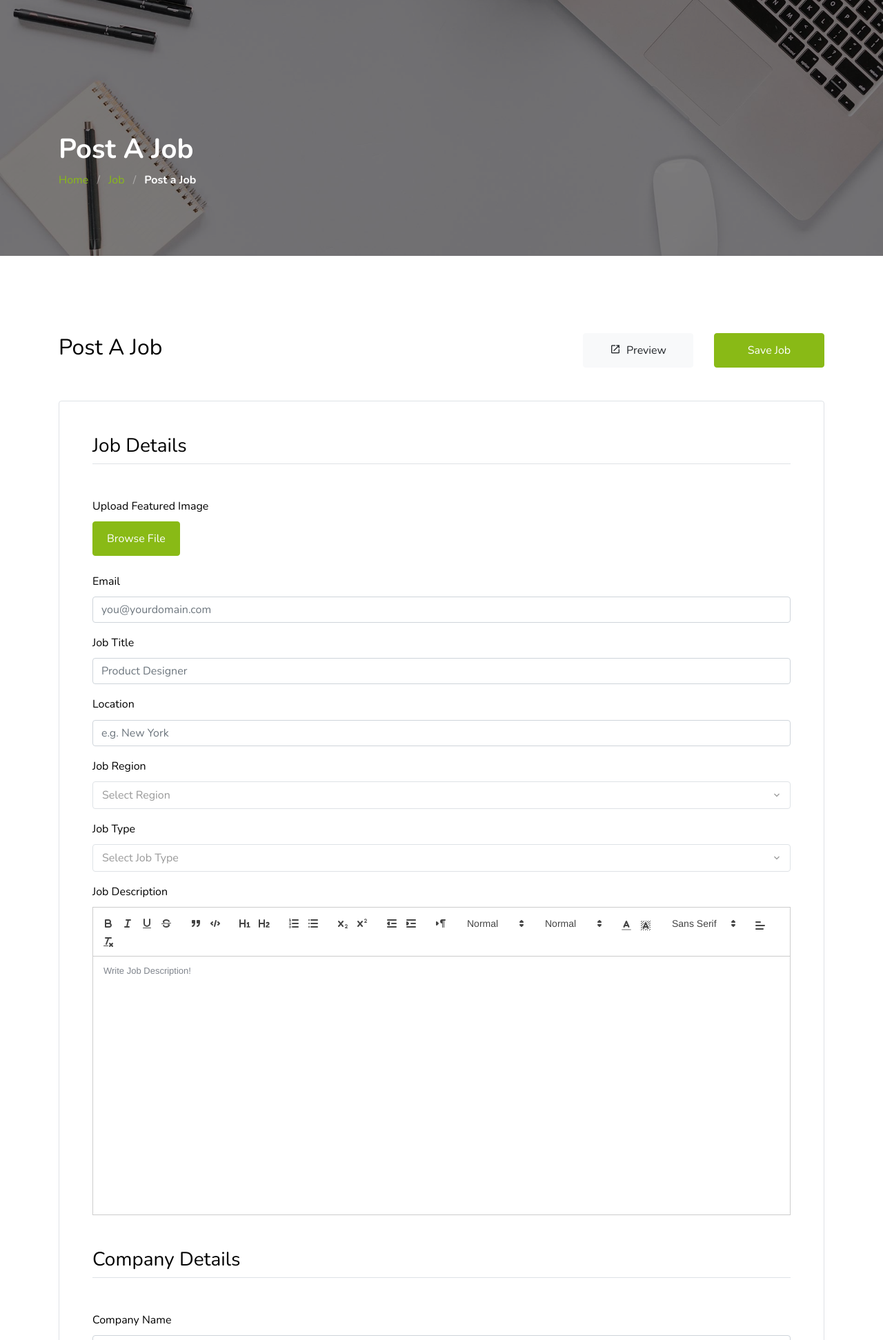
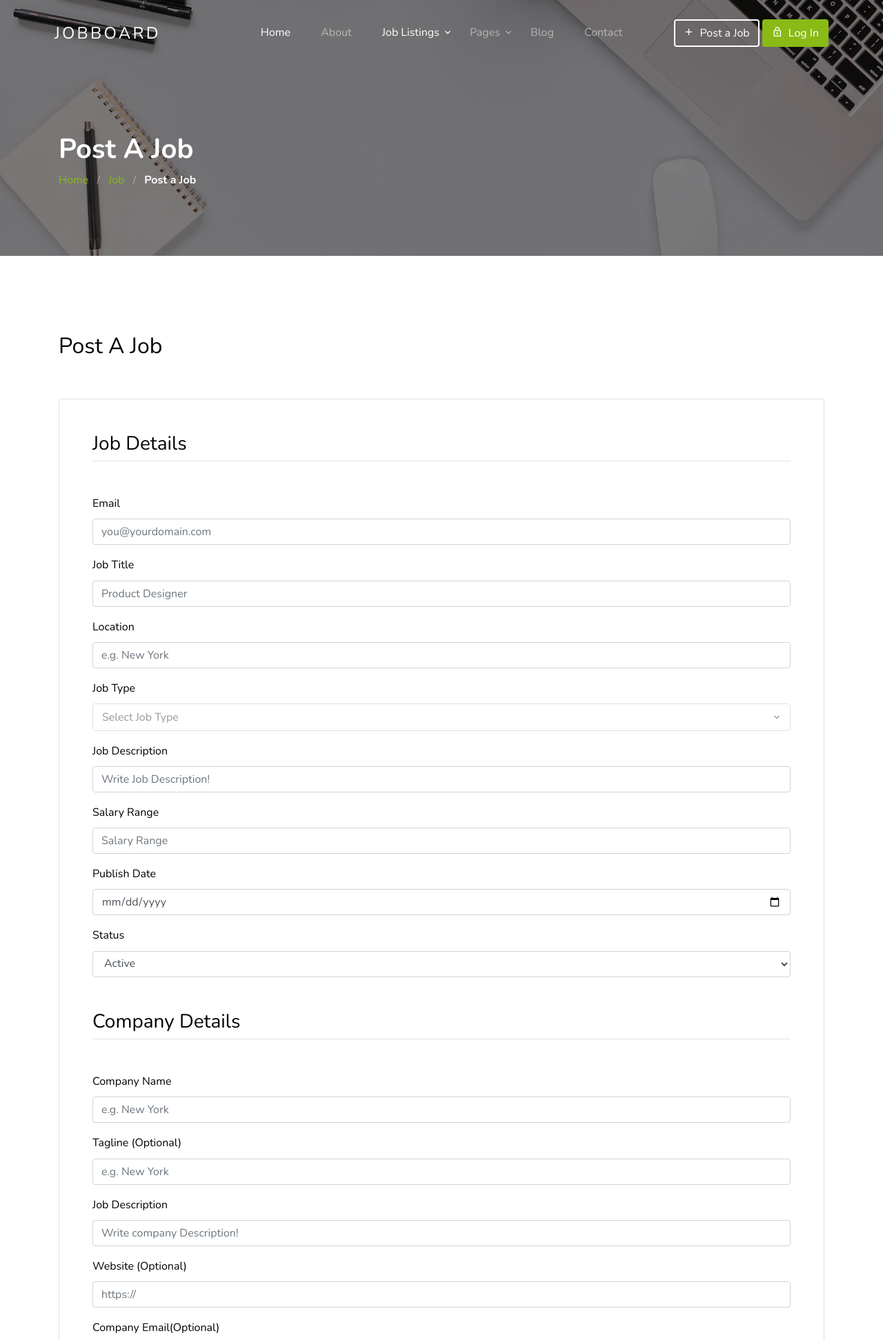
Before and after one commit to Miyilin2003/workhub, a Flask app: page /postjob in a window 1280 px wide. Shown: the top 1943 px of the page at 69% size. Run offline with Flask 3, Linux system fonts and the light colour scheme; some libraries are stand-ins or nearby versions; some web fonts are replaced.

Commit message:
简历创建和job发布

```diff
--- a/app.py
+++ b/app.py
@@ -10,8 +10,8 @@ import requests
 app = Flask(__name__)
 app.secret_key = 'your_secret_key'
 app.config['UPLOAD_FOLDER'] = 'uploads/'
-# 将040428改为自己的数据库密码，将jobseeking改为自己的数据库名
-app.config['SQLALCHEMY_DATABASE_URI'] = 'mysql+pymysql://root:040428@localhost/jobseeker'
+# 将040428改为自己的数据库密码，将jobseeker改为自己的数据库名
+app.config['SQLALCHEMY_DATABASE_URI'] = 'mysql+pymysql://root:152668@localhost/jobseeker'
 app.config['SQLALCHEMY_TRACK_MODIFICATIONS'] = False
 
 db = SQLAlchemy(app)
@@ -56,29 +56,22 @@ class Resume(db.Model):
 
 class Job(db.Model):
     __tablename__ = 'jobs'
-    job_id = db.Column(db.String(255), primary_key=True)
+    job_id = db.Column(db.Integer, primary_key=True, autoincrement=True)
     publisher_id = db.Column(db.String(255), db.ForeignKey('users.user_id'))
     email = db.Column(db.String(255))
     job_title = db.Column(db.String(255))
     job_location = db.Column(db.String(255))
-    job_region = db.Column(db.String(255))
+    salary_range = db.Column(db.String(255))
+    publish_date = db.Column(db.Date)
+    status = db.Column(db.Boolean)
     job_type = db.Column(db.Enum('Part Time', 'Full Time'))
     job_description = db.Column(db.Text)
     company_name = db.Column(db.String(255))
     company_tagline = db.Column(db.String(255), nullable=True)
     company_description = db.Column(db.Text, nullable=True)
     company_website = db.Column(db.String(255), nullable=True)
-    company_website_fb = db.Column(db.String(255), nullable=True)
-    company_website_tw = db.Column(db.String(255), nullable=True)
-    company_website_li = db.Column(db.String(255), nullable=True)
-    featured_image = db.Column(db.String(255), nullable=True)
-    company_logo = db.Column(db.String(255), nullable=True)
-    description = db.Column(db.Text)
-    requirements = db.Column(db.Text)
-    salary_range = db.Column(db.String(255))
-    location = db.Column(db.String(255))
-    publish_date = db.Column(db.Date)
-    status = db.Column(db.Boolean)
+    company_email = db.Column(db.String(255), nullable=True)
+
 
 class JobApplication(db.Model):
     __tablename__ = 'job_applications'
@@ -154,6 +147,7 @@ def login():
         if user and check_password_hash(user.password, password):
             session['username'] = user.username
             session['identify'] = user.identify
+            session['user_id'] = user.user_id
             if session['identify'] == 'JobSeeker':
                 return redirect(url_for('resume'))
             elif session['identify'] == 'HumanResource':
@@ -175,45 +169,38 @@ def postjobaction():
         email = request.form['email']
         job_title = request.form['job_title']
         job_location = request.form['job_location']
-        job_region = request.form['job_region']
         job_type = request.form['job_type']
         job_description = request.form.get('job_description')
+        salary_range = request.form.get('salary_range',None)
+        publish_date = request.form.get('publish_date')
+        status = request.form.get('status')
+        # 将 'status' 转换为布尔类型
+        if status is not None:
+            status = status.lower() in ['true', '1', 'yes', 'on']
+        else:
+            status = False  # 默认值可以根据需求设置
         company_name = request.form['company_name']
-        company_tagline = request.form.get('company_tagline')
-        company_description = request.form.get('company_description')
-        company_website = request.form.get('company_website')
-        company_website_fb = request.form.get('company_website_fb')
-        company_website_tw = request.form.get('company_website_tw')
-        company_website_li = request.form.get('company_website_li')
-        featured_image = request.files['featured_image'].filename
-        company_logo = request.files['company_logo'].filename
-
+        company_tagline = request.form.get('company_tagline',None)
+        company_description = request.form.get('company_description',None)
+        company_website = request.form.get('company_website',None)
+        company_email = request.form.get('company_email',None)
         new_job = Job(
-            job_id=str(1),
-            publisher_id=None,
+            publisher_id=session['user_id'],
             email=email,
             job_title=job_title,
             job_location=job_location,
-            job_region=job_region,
+            salary_range = salary_range,
+            publish_date=publish_date,
+            status  = status,
             job_type=job_type,
             job_description=job_description,
             company_name=company_name,
             company_tagline=company_tagline,
             company_description=company_description,
             company_website=company_website,
-            company_website_fb=company_website_fb,
-            company_website_tw=company_website_tw,
-            company_website_li=company_website_li,
-            featured_image=featured_image,
-            company_logo=company_logo,
-            description="1",
-            requirements="1",
-            salary_range="1",
-            location="1",
-            publish_date="03/01/01",
-            status=True
+            company_email=company_email,
         )
-        # i+=1
+
         db.session.add(new_job)
         db.session.commit()
         return render_template('post-job.html')
--- a/create_database.py
+++ b/create_database.py
@@ -4,7 +4,7 @@ from db import create_sql
 # MySQL连接参数
 host = 'localhost'
 user = 'root'
-password = '040428'
+password = '152668'
 database_name = 'jobseeker'
 
 # 创建数据库连接
@@ -13,7 +13,7 @@ connection = pymysql.connect(host=host, user=user, password=password)
 try:
     with connection.cursor() as cursor:
         # 创建数据库
-        cursor.execute(f"CREATE DATABASE IF NOT EXISTS {database_name}")
+        cursor.execute(f"CREATE DATABASE IF NOT EXISTS {database_name} CHARACTER SET utf8mb4 COLLATE utf8mb4_unicode_ci")
         print(f"Database '{database_name}' created or already exists.")
 finally:
     connection.close()
--- a/templates/post-job.html
+++ b/templates/post-job.html
@@ -33,7 +33,53 @@
         </div>
         <div class="site-mobile-menu-body"></div>
     </div> <!-- .site-mobile-menu -->
+    <header class="site-navbar mt-3">
+        <div class="container-fluid">
+          <div class="row align-items-center">
+            <div class="site-logo col-6"><a href="index.html">JobBoard</a></div>
 
+            <nav class="mx-auto site-navigation">
+              <ul class="site-menu js-clone-nav d-none d-xl-block ml-0 pl-0">
+                <li><a href="index.html" class="nav-link active">Home</a></li>
+                <li><a href="about.html">About</a></li>
+                <li class="has-children">
+                  <a href="job-listings.html" class="active">Job Listings</a>
+                  <ul class="dropdown">
+                    <li><a href="job-single.html">Job Single</a></li>
+                    <li><a href="post-job.html" class="active">Post a Job</a></li>
+                  </ul>
+                </li>
+                <li class="has-children">
+                  <a href="services.html">Pages</a>
+                  <ul class="dropdown">
+                    <li><a href="services.html">Services</a></li>
+                    <li><a href="service-single.html">Service Single</a></li>
+                    <li><a href="blog-single.html">Blog Single</a></li>
+                    <li><a href="portfolio.html">Portfolio</a></li>
+                    <li><a href="portfolio-single.html">Portfolio Single</a></li>
+                    <li><a href="testimonials.html">Testimonials</a></li>
+                    <li><a href="faq.html">Frequently Ask Questions</a></li>
+                    <li><a href="gallery.html">Gallery</a></li>
+                  </ul>
+                </li>
+                <li><a href="blog.html">Blog</a></li>
+                <li><a href="contact.html">Contact</a></li>
+                <li class="d-lg-none"><a href="post-job.html"><span class="mr-2">+</span> Post a Job</a></li>
+                <li class="d-lg-none"><a href="login.html">Log In</a></li>
+              </ul>
+            </nav>
+
+            <div class="right-cta-menu text-right d-flex aligin-items-center col-6">
+              <div class="ml-auto">
+                <a href="post-job.html" class="btn btn-outline-white border-width-2 d-none d-lg-inline-block"><span class="mr-2 icon-add"></span>Post a Job</a>
+                <a href="login.html" class="btn btn-primary border-width-2 d-none d-lg-inline-block"><span class="mr-2 icon-lock_outline"></span>Log In</a>
+              </div>
+              <a href="#" class="site-menu-toggle js-menu-toggle d-inline-block d-xl-none mt-lg-2 ml-3"><span class="icon-menu h3 m-0 p-0 mt-2"></span></a>
+            </div>
+
+          </div>
+        </div>
+      </header>
     <!-- HOME -->
     <section class="section-hero overlay inner-page bg-image" style="background-image: url('images/hero_1.jpg');" id="home-section">
         <div class="container">
@@ -60,30 +106,13 @@
                         </div>
                     </div>
                 </div>
-                <div class="col-lg-4">
-                    <div class="row">
-                        <div class="col-6">
-                            <a href="#" class="btn btn-block btn-light btn-md"><span class="icon-open_in_new mr-2"></span>Preview</a>
-                        </div>
-                        <div class="col-6">
-                            <a href="#" class="btn btn-block btn-primary btn-md">Save Job</a>
-                        </div>
-                    </div>
-                </div>
             </div>
 
             <!-- 表单具体内容 -->
             <div class="row mb-5">
                 <div class="col-lg-12">
-                    <form class="p-4 p-md-5 border rounded" action="{{ url_for('postjobaction') }}" method="post" enctype="multipart/form-data">
+                    <form id="job-form" class="p-4 p-md-5 border rounded" action="{{ url_for('postjobaction') }}" method="post" enctype="multipart/form-data">
                         <h3 class="text-black mb-5 border-bottom pb-2">Job Details</h3>
-
-                        <div class="form-group">
-                            <label for="featured-image">Upload Featured Image</label> <br>
-                            <label class="btn btn-primary btn-md btn-file">
-                                Browse File<input type="file" id="featured-image" name="featured_image" hidden>
-                            </label>
-                        </div>
 
                         <div class="form-group">
                             <label for="email">Email</label>
@@ -98,20 +127,6 @@
                             <input type="text" class="form-control" id="job-location" name="job_location" placeholder="e.g. New York">
                         </div>
 
-                        <div class="form-group">
-                            <label for="job-region">Job Region</label>
-                            <select class="selectpicker border rounded" id="job-region" name="job_region" data-style="btn-black" data-width="100%" data-live-search="true" title="Select Region">
-                                <option>Anywhere</option>
-                                <option>San Francisco</option>
-                                <option>Palo Alto</option>
-                                <option>New York</option>
-                                <option>Manhattan</option>
-                                <option>Ontario</option>
-                                <option>Toronto</option>
-                                <option>Kansas</option>
-                                <option>Mountain View</option>
-                            </select>
-                        </div>
 
                         <div class="form-group">
                             <label for="job-type">Job Type</label>
@@ -121,14 +136,30 @@
                             </select>
                         </div>
 
+
                         <div class="form-group">
                             <label for="job-description">Job Description</label>
-                            <input type="hidden" id="job-description" name="job_description">
-                            <div class="editor" id="editor-1">
-                                <p>Write Job Description!</p>
-                            </div>
+                            <input type="text" class="form-control" id="job-description" name="job_description" placeholder="Write Job Description!">
                         </div>
 
+                        <div class="form-group">
+                            <label for="salary-range">Salary Range</label>
+                            <input type="text" class="form-control" id="salary-range" name="salary_range" placeholder="Salary Range">
+                        </div>
+
+
+                        <div class="form-group">
+                            <label for="publish-date">Publish Date</label>
+                            <input type="date" class="form-control" id="publish-date" name="publish_date">
+                        </div>
+
+                        <div class="form-group">
+                            <label for="status">Status</label>
+                            <select class="form-control" id="status" name="status">
+                                <option value="True">Active</option>
+                                <option value="False">Inactive</option>
+                            </select>
+                        </div>
 
                         <h3 class="text-black my-5 border-bottom pb-2">Company Details</h3>
                         <div class="form-group">
@@ -141,71 +172,25 @@
                             <input type="text" class="form-control" id="company-tagline" name="company_tagline" placeholder="e.g. New York">
                         </div>
 
+
                         <div class="form-group">
-                            <label for="company-description">Company Description (Optional)</label>
-                            <div class="editor" id="editor-2" name="company_description">
-                                <p>Description</p>
-                            </div>
+                            <label for="company-description">Job Description</label>
+                            <input type="text" class="form-control" id="company-description" name="company_description" placeholder="Write company Description!">
                         </div>
-
                         <div class="form-group">
                             <label for="company-website">Website (Optional)</label>
                             <input type="text" class="form-control" id="company-website" name="company_website" placeholder="https://">
                         </div>
 
                         <div class="form-group">
-                            <label for="company-website-fb">Facebook Username (Optional)</label>
-                            <input type="text" class="form-control" id="company-website-fb" name="company_website_fb" placeholder="companyname">
+                            <label for="requirements">Company Email(Optional)</label>
+                            <textarea class="form-control" id="company-email" name="company_email" placeholder="aa@bbbb.com"></textarea>
                         </div>
 
-                        <div class="form-group">
-                            <label for="company-website-tw">Twitter Username (Optional)</label>
-                            <input type="text" class="form-control" id="company-website-tw" name="company_website_tw" placeholder="@companyname">
-                        </div>
-                        <div class="form-group">
-                            <label for="company-website-li">Linkedin Username (Optional)</label>
-                            <input type="text" class="form-control" id="company-website-li" name="company_website_li" placeholder="companyname">
-                        </div>
 
-                        <div class="form-group">
-                            <label for="company-logo">Upload Logo</label> <br>
-                            <label class="btn btn-primary btn-md btn-file">
-                                Browse File<input type="file" id="company-logo" name="company_logo" hidden>
-                            </label>
-                        </div>
 
-                        <div class="form-group">
-                            <label for="description">Description</label>
-                            <textarea class="form-control" id="description" name="description" placeholder="Description"></textarea>
-                        </div>
 
-                        <div class="form-group">
-                            <label for="requirements">Requirements</label>
-                            <textarea class="form-control" id="requirements" name="requirements" placeholder="Requirements"></textarea>
-                        </div>
 
-                        <div class="form-group">
-                            <label for="salary-range">Salary Range</label>
-                            <input type="text" class="form-control" id="salary-range" name="salary_range" placeholder="Salary Range">
-                        </div>
-
-                        <div class="form-group">
-                            <label for="location">Location</label>
-                            <input type="text" class="form-control" id="location" name="location" placeholder="Location">
-                        </div>
-
-                        <div class="form-group">
-                            <label for="publish-date">Publish Date</label>
-                            <input type="date" class="form-control" id="publish-date" name="publish_date">
-                        </div>
-
-                        <div class="form-group">
-                            <label for="status">Status</label>
-                            <select class="form-control" id="status" name="status">
-                                <option value="true">Active</option>
-                                <option value="false">Inactive</option>
-                            </select>
-                        </div>
 
                         <div class="form-group">
                             <input type="submit" class="btn btn-primary btn-md" value="Submit Job">
@@ -218,6 +203,7 @@
 </div>
 
 <!-- SCRIPTS -->
+
 <script src="static/js/jquery.min.js"></script>
 <script src="static/js/bootstrap.bundle.min.js"></script>
 <script src="static/js/isotope.pkgd.min.js"></script>
```
Also changed, not shown: db.py (+7 -16 lines).
